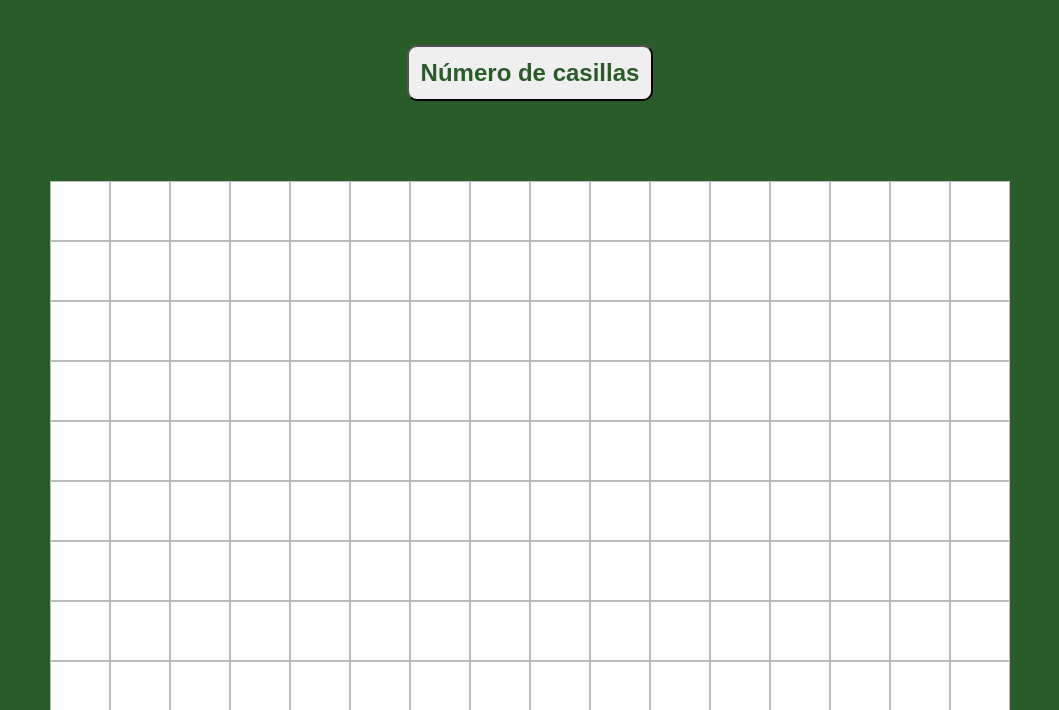
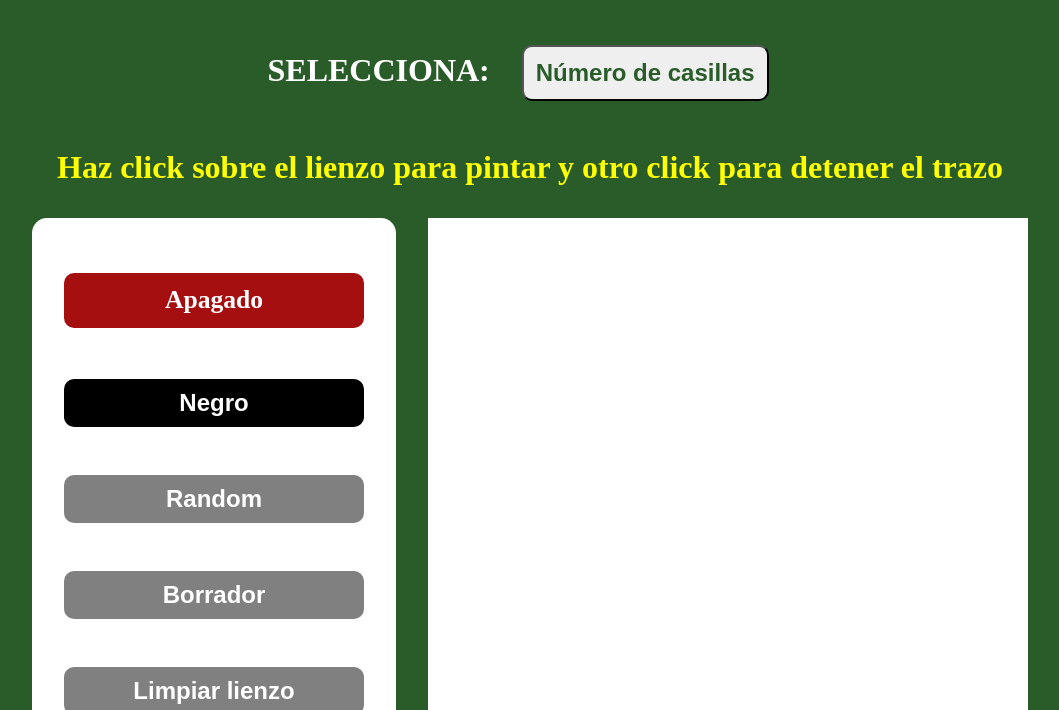
Before and after one commit to akiunnico/Etch-a-Sketch, a plain HTML site: page index.html in a window 1280 px wide. Shown: the part 90-800 px from the top of the page, without its empty margins (110-1169 px from the left). Drawn offline with Linux system fonts and the light colour scheme.

Commit message:
Finish game

```diff
--- a/estilos.css
+++ b/estilos.css
@@ -9,30 +9,85 @@
     color: white;
     padding: 2em;
     text-align: center;
+
   }
   h1{
     font-size: 3em;
   }
+  label{
+    font-size: 2em;
+    font-weight: bold;
+  }
   .boton{
-    margin: 2em;
+    margin: 2em 1em;
     padding: .5em;
     font-size: 1.5em;
     font-weight: bold;
     color: rgb(42, 92, 42);
     border-radius: 10px;
   }
-  .container{
-    width: 960px;
-    height: 960px;
+  p{
+    color: yellow;
+    font-size: 2em;
+    font-weight: bold;
+    padding-bottom: 1em;
+  }
+  .panel{
+    display: flex;
+    justify-content: center;
+    gap: 2em;
+  }
+
+  .botonera{
     background-color: white;
-    margin: 2em auto;
+    padding: 2em;
+    display: flex;
+    flex-direction: column;
+    justify-content: center;
+    border-radius: 15px;
+
+  }
+
+  .botonera button{
+    margin-bottom: 2em;
+    padding: 10px;
+    font-size: 1.5em;
+    font-weight: bold;
+    color: white;
+    background-color: gray;
+    border-radius: 10px;
+    border: none;
+  }
+  .lienzo{
+    width: 600px;
+    height: 600px;
+    background-color: white;
+    color: black;
     display: flex;
     flex-wrap: wrap;
+
   }
-  .container div{
-    border: 1px solid rgb(187, 187, 187);
-    color: black;
+  .lienzo div{
+    /* border: 1px solid rgb(187, 187, 187); */
     display: flex;
-    justify-content: center;
-    align-items: center;
   }
+  .botonera p{
+
+    width: 300px;
+    padding: .5em;
+    border-radius: 10px;
+    font-size: 1.6em;
+    color: white;
+    margin-bottom: 2em;
+
+  }
+  .apagado{
+    background-color: rgb(165, 15, 15);
+  }
+  .encendido{
+    background-color: rgb(42, 92, 42);
+
+  }
+  .botonera .active{
+    background-color: black;
+  }
--- a/index.html
+++ b/index.html
@@ -8,8 +8,22 @@
 </head>
 <body>
     <h1>Etch-a-Sketch</h1>
-    <button class="boton">Número de casillas</button>
-    <div class="container"></div>
+    <label>SELECCIONA: </label><button class="boton">Número de casillas</button>
+    <p>Haz click sobre el lienzo para pintar y otro click para detener el trazo</p>
+    <div class="panel">
+        <div class="botonera">
+            <p class="apagado">Apagado</p>
+            <button id="black" class="active" onclick="setEstilo('black')">Negro</button>
+            <button id="random" onclick="setEstilo('random')">Random</button>
+            <button id="eraser" onclick="setEstilo('white')">Borrador</button>
+            <button onclick="clean()">Limpiar lienzo</button>
+        </div>
+        <div class="lienzo"></div>
+
+    </div>
+
+
+
 
     <script src="script.js"></script>
 </body>
--- a/script.js
+++ b/script.js
@@ -1,10 +1,34 @@
 let numeroCasillas = 16;
+let encendido = false;
+let estilo = "black";
 
-const contenedor = document.querySelector(".container");
+const botones = document.querySelectorAll(".botonera > button");
+
+botones.forEach((e) => e.addEventListener("click", activaBoton));
+
+const off = document.querySelector(".botonera > p");
+
+const lienzo = document.querySelector(".lienzo");
+
+
+function pintaCuadricula(numeroCasillas){
+  lienzo.textContent = "";
+  let anchoCasilla = 600 / numeroCasillas;
+  for (i=0; i<Math.pow(numeroCasillas, 2); i++){
+    let div = document.createElement("div");
+
+      div.addEventListener("mouseout", pinta);
+
+    div.style.width = (`${anchoCasilla}px`);
+    div.style.height = (`${anchoCasilla}px`);
+    // div.textContent = i;
+    lienzo.appendChild(div);
+  }
+}
 
 pintaCuadricula(numeroCasillas);
 
-const boton = document.querySelector("button");
+const boton = document.querySelector(".boton");
 
 boton.addEventListener("click", pideNumeroCasillas)
 
@@ -17,17 +41,54 @@ function pideNumeroCasillas(){
   }
 }
 
-function pintaCuadricula(numeroCasillas){
-  contenedor.textContent = "";
-  let anchoCasilla = 960 / numeroCasillas;
-  for (i=0; i<Math.pow(numeroCasillas, 2); i++){
-    let div = document.createElement("div");
 
-    div.addEventListener("mouseover", () => div.style.backgroundColor = "black");
+lienzo.addEventListener("click", enciendeApaga);
 
-    div.style.width = (`${anchoCasilla}px`);
-    div.style.height = (`${anchoCasilla}px`);
-    // div.textContent = i;
-    contenedor.appendChild(div);
+function enciendeApaga(){
+  encendido = !encendido;
+  if(encendido) {
+    off.classList.add("encendido");
+    off.textContent = "Encendido";
+  }else{
+    off.classList.remove("encendido");
+    off.classList.add("apagado");
+    off.textContent = "Apagado";
   }
+
+
 }
+
+function pinta(){
+  if(encendido){
+
+    // botones.forEach((e)=>e.removeAttribute("class"));
+
+    switch(estilo){
+
+      case "random":
+        this.style.backgroundColor = `hsl(${Math.floor(Math.random()*360)}, 100%, 50%)`;
+        break;
+      case "white":
+        this.style.backgroundColor = "white";
+        break;
+        default:
+        this.style.backgroundColor = "black";
+    }
+  }
+
+}
+
+function setEstilo(seleccion){
+  estilo = seleccion;
+}
+function clean(){
+  const casillas = document.querySelectorAll(".lienzo>div");
+  casillas.forEach(casilla => {casilla.style.backgroundColor = "white";
+
+  });
+}
+
+function activaBoton(){
+  botones.forEach((e)=> e.removeAttribute("class"));
+  this.classList.add("active");
+}
```
